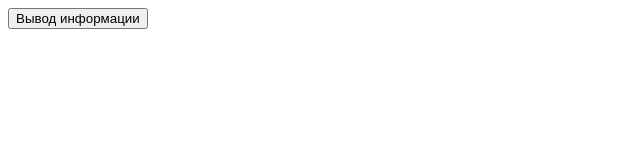
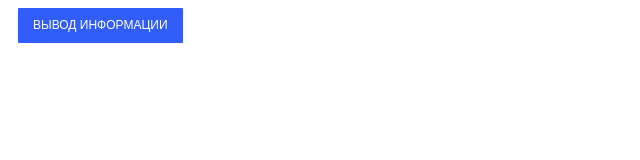
Before and after one commit to alexantoshuk/skillfactory, a plain HTML site: page module15_homework/task3.html in a window 1280 px wide. Shown: the whole page, without its empty margins (0-640 px from the left). Drawn offline with Linux system fonts and the light colour scheme.

Commit message:
Append <head> <body> and <script>

```diff
--- a/module15_homework/task3.html
+++ b/module15_homework/task3.html
@@ -1,6 +1,21 @@
+<html lang="en">
+
+<head>
+    <meta charset="utf-8">
+    <title>Module15 Task3</title>
+    <link rel="stylesheet" href="task3.css">
+</head>
+
+
 <button class="btn j-btn-test">
     Вывод информации
 </button>
 
 <p id="screensize"></p>
 <p id="geolocation"></p>
+
+
+</body>
+<script src="task3.js"></script>
+
+</html>
```
